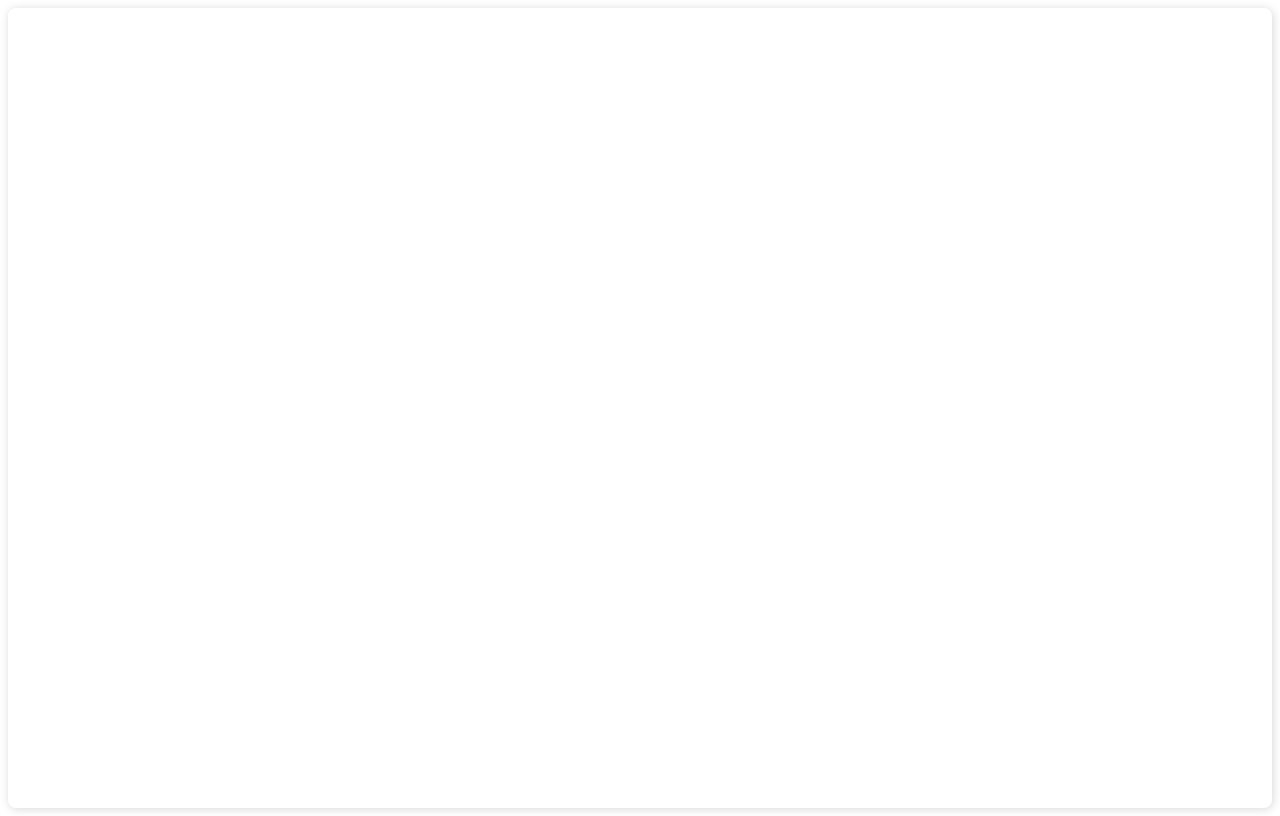
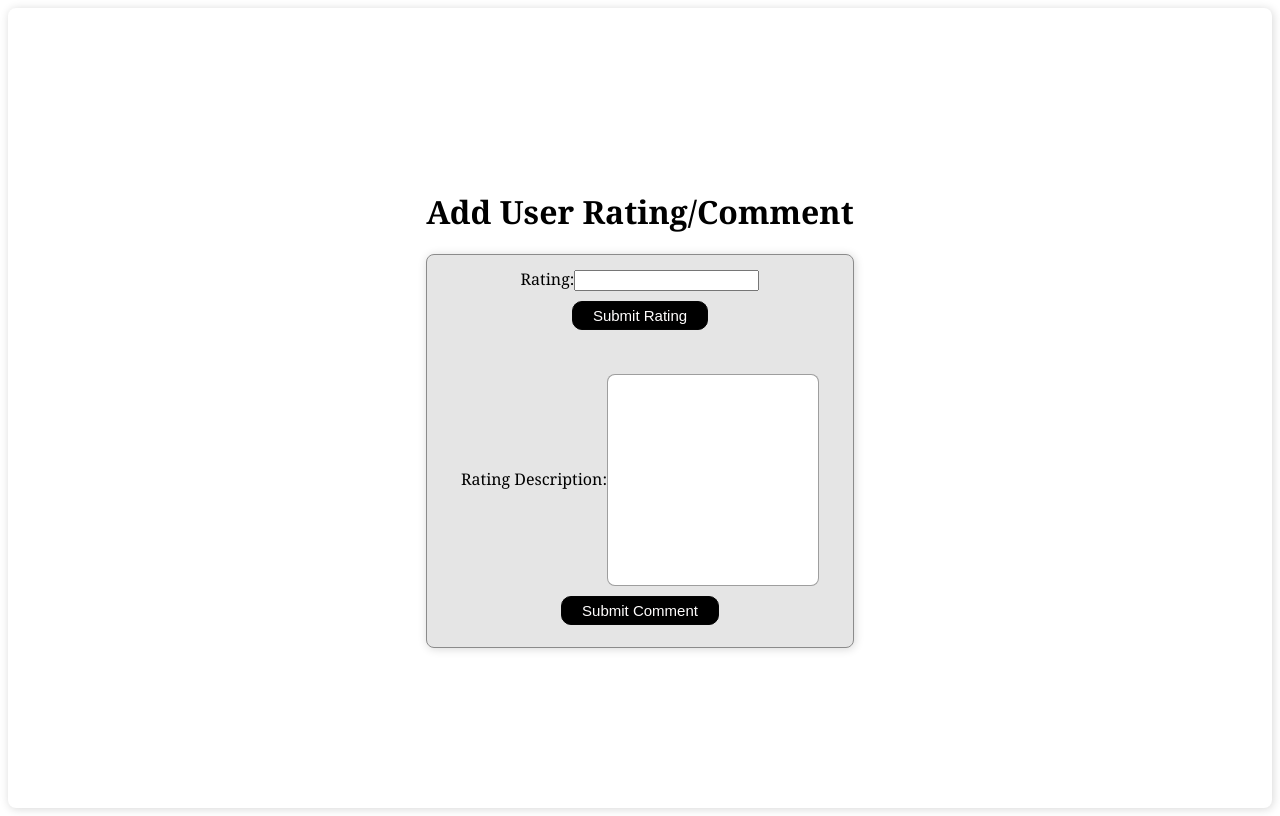
Before and after one commit to ouriquco/CS_157C_IMDB_Project, a React (Create React App) app in the folder frontend/: page /add_rating in a window 1280 px wide. Before the commit this address had no page. Built offline with nearby package versions, Linux system fonts and the light colour scheme.

Commit message:
add user rating and comment

```diff
--- a/frontend/src/App.css
+++ b/frontend/src/App.css
@@ -36,3 +36,23 @@
     transform: rotate(360deg);
   }
 }
+
+.textbox
+{
+  width: 200px;
+  height: 200px !important;
+  border: 1px solid #999999;
+  padding: 5px;
+}
+
+.button_rating
+{
+    margin-top: 10px;
+    cursor: pointer;
+    font-size: 15px;
+    background: #000000;
+    border: 1px solid #040404;
+    color: rgb(255, 253, 253);
+    padding: 5px 20px;
+    border-radius: 10px;
+}
--- a/frontend/src/App.js
+++ b/frontend/src/App.js
@@ -3,13 +3,17 @@ import { BrowserRouter, Route, Routes } from "react-router-dom";
 import SignUp from "./pages/signUp";
 import SignIn from "./pages/signIn";
 import Search from "./pages/search";
+import AddRating from "./pages/addRating"
 import "./App.css";
+import {Home} from "./pages/Home";
 
 function App() {
   return (
     <div className={"App w-screen h-screen"}>
       <BrowserRouter>
         <Routes>
+            <Route exact path="/add_rating" element={<AddRating />}/>
+            <Route exact path="/" element={<Home />}/>
           <Route exact path="/login" element={<SignIn />} />
           <Route exact path="/registration" element={<SignUp />} />
           <Route exact path="/search" element={<Search />} />
--- /dev/null
+++ b/frontend/src/pages/addRating.js
@@ -0,0 +1,95 @@
+import React from "react";
+
+class addRating extends React.Component{
+    constructor(props){
+        super(props);
+        this.state ={
+            rating: '',
+            comment: ''
+        }
+    }
+
+  validateRating = () => {
+        const {rating} = this.state;
+
+        let status = true;
+        if (rating.length === 0) {
+            status = false;
+        }
+        return status;
+    }
+
+    validateComment = () => {
+        const {comment} = this.state;
+
+        let status = true;
+        if (comment.length === 0) {
+            status = false;
+        }
+        return status;
+    }
+
+    onComment = async(e) => {
+        e.preventDefault();
+        const validationStatus = this.validateComment();
+        if (validationStatus === false) {
+            alert('Please fill all the required fields');
+        }
+        else {
+            const response = await fetch('http://127.0.0.1:5000/add_rating', {
+                method: 'POST',
+                body: JSON.stringify(this.state)
+            });
+
+            const json = await response.json();
+            console.log(json);
+        }
+    }
+
+    onRating = async(e) => {
+        e.preventDefault();
+        const validationStatus = this.validateRating();
+        if (validationStatus === false) {
+            alert('Please fill all the required fields');
+        }
+        else {
+            const response = await fetch('http://127.0.0.1:5000/add_rating', {
+                method: 'POST',
+                body: JSON.stringify(this.state)
+            });
+
+            const json = await response.json();
+            console.log(json);
+        }
+    }
+
+  render() {
+        const {rating, comment} = this.state;
+    return (
+        <div>
+            <h1>Add User Rating/Comment</h1>
+      <form className={"signin-container"}>
+        <div>
+          <label>
+          Rating:
+          <input type="number" value={rating} onChange={e => this.setState({ rating: e.target.value })} />
+        </label>
+            <div><button onClick={this.onRating} className={"button_rating"}>Submit Rating</button></div>
+        </div>
+          <br/>
+          <br/>
+          <div>
+          <label>
+              Rating Description:
+                <input className={"textbox"} type={"text"} value={comment} onChange={e => this.setState({ comment: e.target.value })}/>
+          </label>
+          </div>
+          <div><button onClick={this.onComment} className={"button_rating"}>Submit Comment</button></div>
+      </form>
+    </div>
+    );
+  }
+
+}
+
+export default addRating;
```
Also changed, not shown: 2 other files (tests, documents, lock files or other folders).
